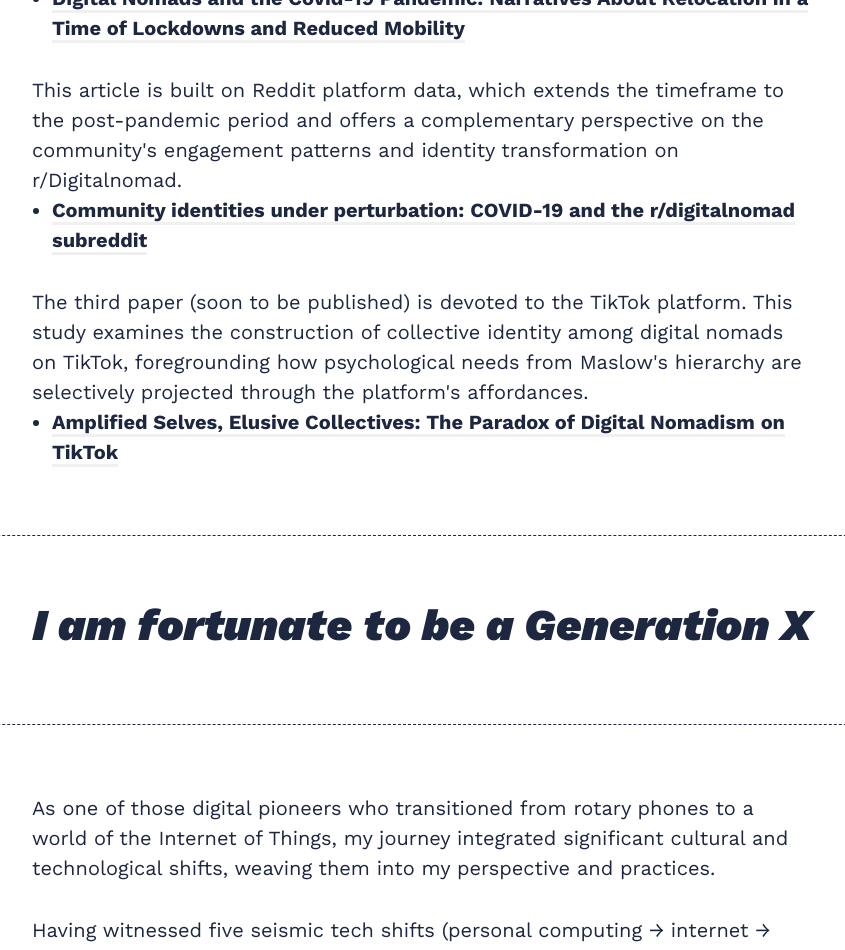
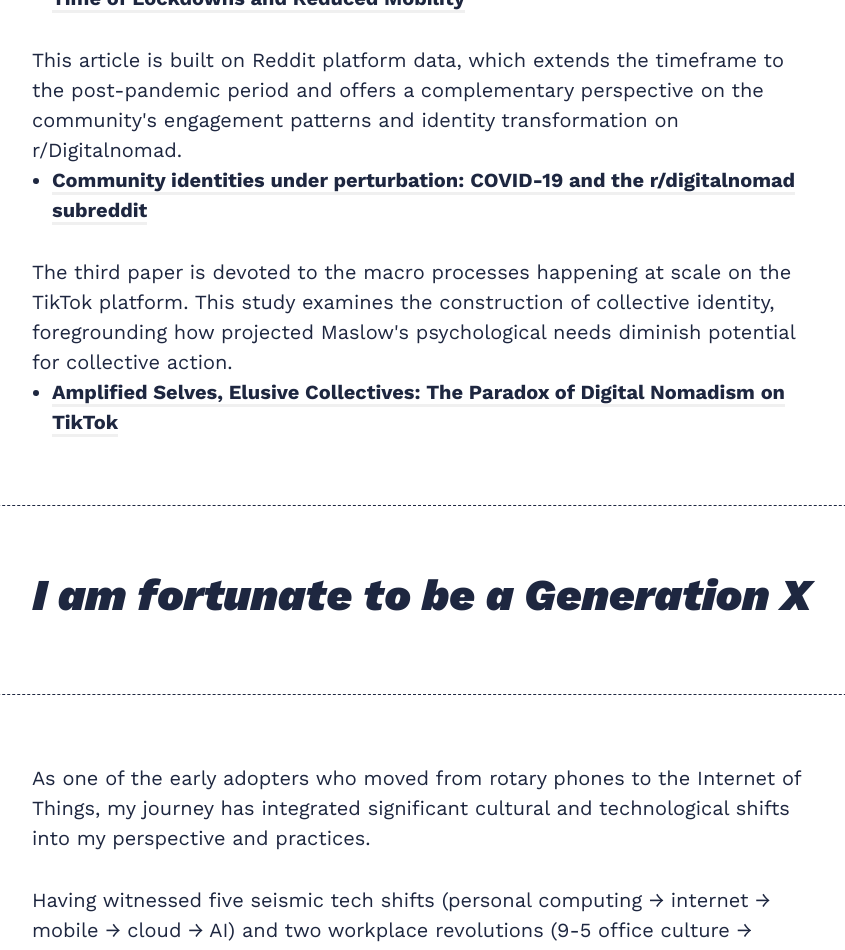
Before and after one commit to kargam0167/kargam0167.github.io, a Jekyll site: the page built from _pages/about.md, in a window 1280 px wide and 1400 px high, scrolled down 1905 px. Shown: the top 950 px of the window, without its empty margins (218-1063 px from the left). Built offline with Jekyll 4.4.1, drawn with Linux system fonts in a browser that asks for light colours; nearby versions of some CDN libraries; some of the changed text lies outside the part shown.

Commit message:
Revise about page content and update research focus
Updated the content to reflect a focus on mobile lifestyles and complexity theory. Revised descriptions of research and publications for clarity.

```diff
--- a/_pages/about.md
+++ b/_pages/about.md
@@ -3,13 +3,12 @@
 title: About
 permalink: /about/
 ---
-<div style="background-image: url('/images/03-1.jpg'); background-size: contain; background-position: center; height: 800px; margin-bottom: 20px; background-repeat: no-repeat;">
+<div style="background-image: url('/images/ALX_6183-Edit_low_res.jpg'); background-size: contain; background-position: center; height: 800px; margin-bottom: 20px; background-repeat: no-repeat;">
 </div>
-I am a <b>research scientist</b> exploring <b>work culture</b> in the digital age, using a <b>mixed methods</b> approach to uncover complex phenomena. I combine introspection techniques, interviews, and computational methods such as topic modeling, sentiment analysis, and network graphs to capture the "what" and the "why" behind trends.
-
+I am a Ph.D. <b>research scientist</b> exploring <b>mobile lifestyles</b> in the digital age, inspired by the theory of complexity and complex adaptive systems. I use mixed methods, with qualitative approaches to study micro-scale processes and quantitative approaches to examine macro processes.
 > Researcher isn't just a profession. It's a constant journey of learning, interpretation, and real-life application.
 
-In particular, I am studying online social platforms and processes emerging on these platforms, and physical co-working spaces around the mobile lifestyle. I've included some examples of my scientific work below.
+In particular, I am studying online social platforms and lifestyle narratives emerging on platforms. I've included some examples of my scientific work below.
 
 <div class="publications">
     <h3>Publications</h3>
@@ -22,7 +21,7 @@
     <ul>
       <li><b><a href="https://firstmonday.org/ojs/index.php/fm/article/view/12725/10744" target="_blank">Community identities under perturbation: COVID-19 and the r/digitalnomad subreddit</a></b></li>
   </ul>
-  The third paper (soon to be published) is devoted to the TikTok platform. This study examines the construction of collective identity among digital nomads on TikTok, foregrounding how psychological needs from Maslow's hierarchy are selectively projected through the platform's affordances.
+  The third paper is devoted to the macro processes happening at scale on the TikTok platform. This study examines the construction of collective identity, foregrounding how projected Maslow's psychological needs diminish potential for collective action.
    <ul>
       <li><b><a href="https://www.frontiersin.org/journals/computer-science/articles/10.3389/fcomp.2026.1718218/abstract" target="_blank">Amplified Selves, Elusive Collectives: The Paradox of Digital Nomadism on TikTok</a></b></li>
     </ul>
@@ -30,7 +29,7 @@
 
 > I am fortunate to be a Generation X
 
-As one of those digital pioneers who transitioned from rotary phones to a world of the Internet of Things, my journey integrated significant cultural and technological shifts, weaving them into my perspective and practices.
+As one of the early adopters who moved from rotary phones to the Internet of Things, my journey has integrated significant cultural and technological shifts into my perspective and practices.
 
 Having witnessed five seismic tech shifts (personal computing → internet → mobile → cloud → AI) and two workplace revolutions (9-5 office culture → remote work → hybrid models), I am embracing innovations that solve concrete problems while maintaining human oversight.
 
```
